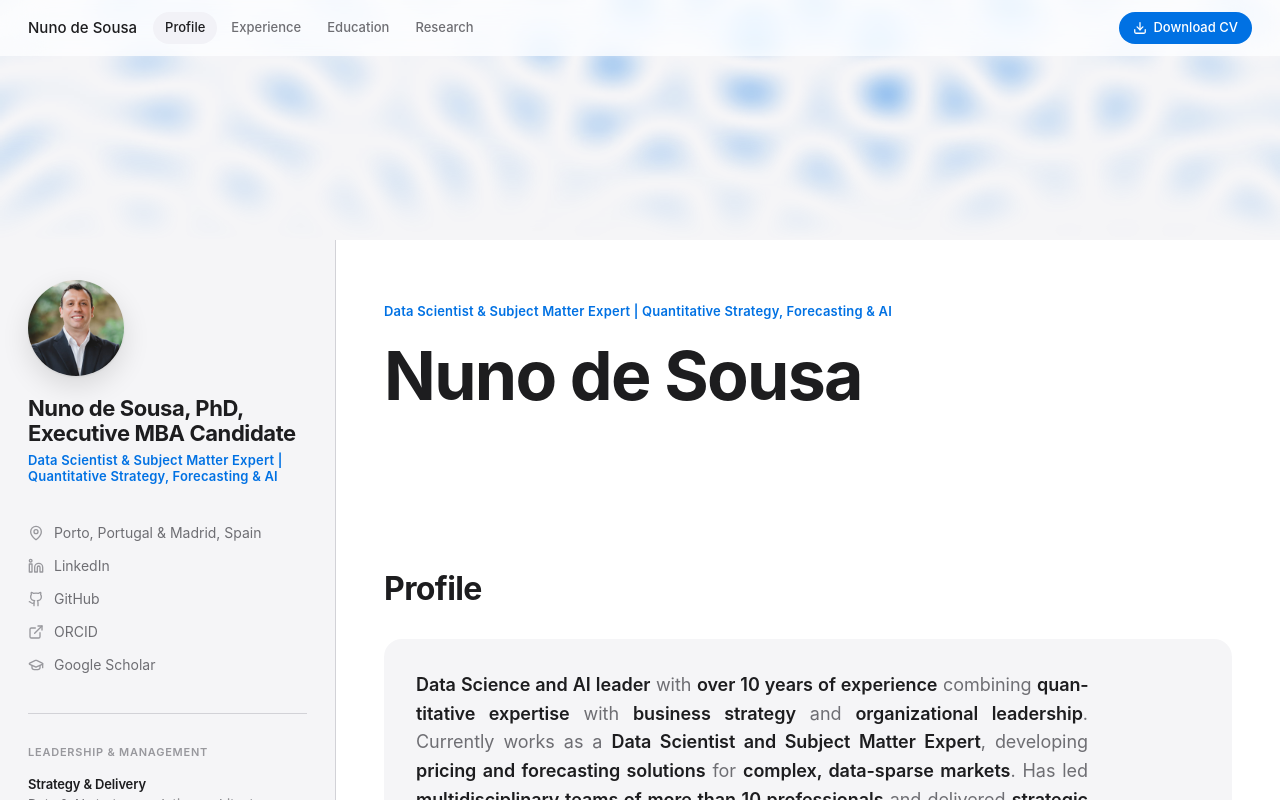
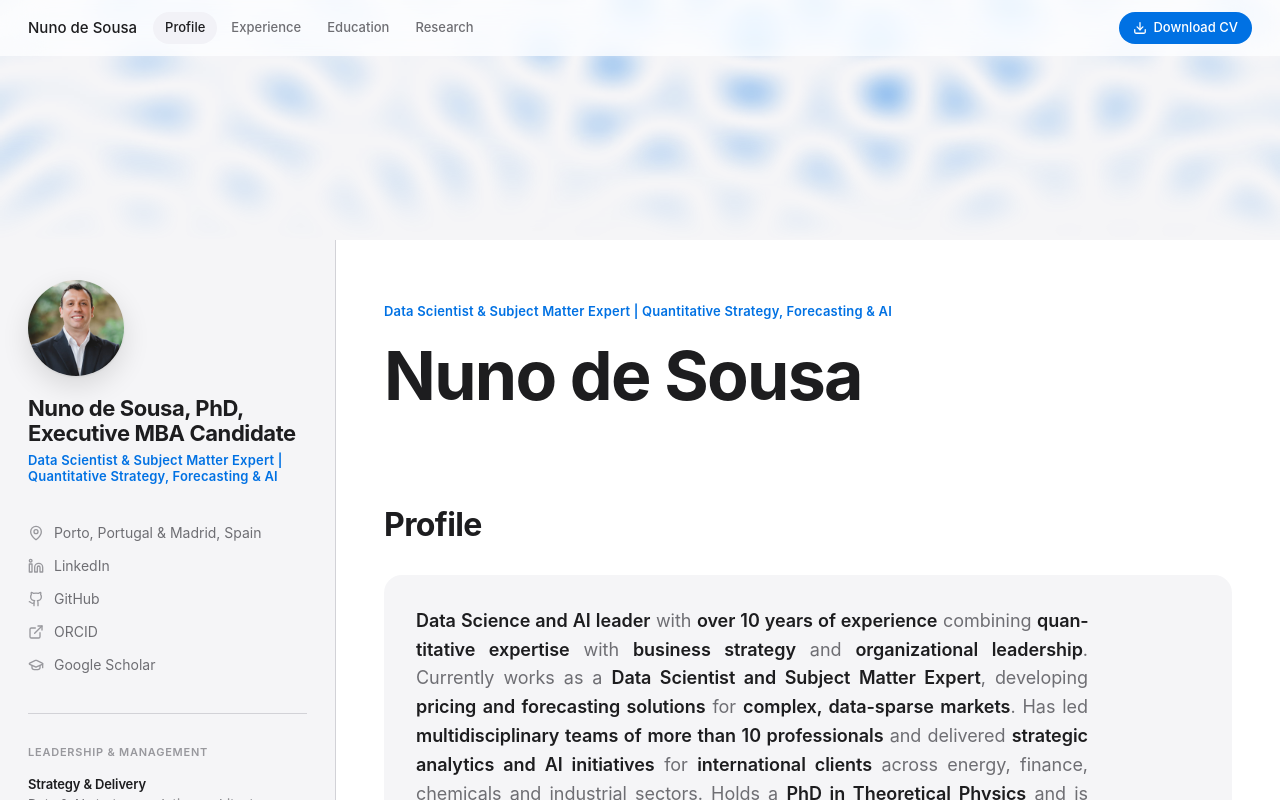
Before and after one commit to nunodsousa/cv, a React (Vite) app: page / in a window 1280 px wide. Shown: the top 800 px of the page. Built offline with nearby package versions, Linux system fonts and the light colour scheme.

Commit message:
Tighten hero profile spacing

```diff
--- a/App.tsx
+++ b/App.tsx
@@ -382,7 +382,7 @@ const Hero: React.FC = () => {
   return (
     <header
       id="top"
-      className={`mx-auto max-w-4xl px-5 pb-16 sm:px-6 sm:pb-24 ${
+      className={`mx-auto max-w-4xl px-5 pb-6 sm:px-6 sm:pb-8 ${
         // With a banner above, the hero no longer needs to clear the fixed nav
         // on its own — the banner already does it.
         SHOW_PHYSICS_BANNER ? 'pt-12 sm:pt-16' : 'pt-28 sm:pt-40'
```
